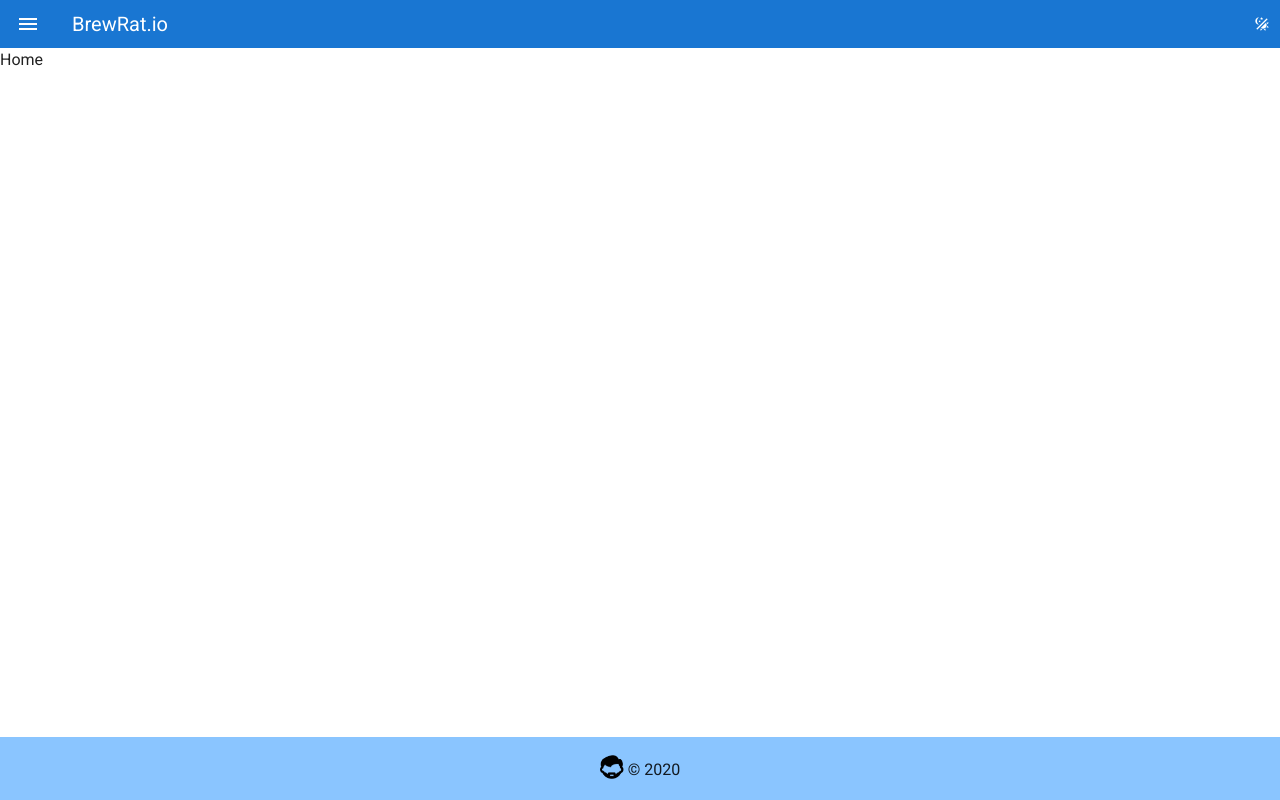
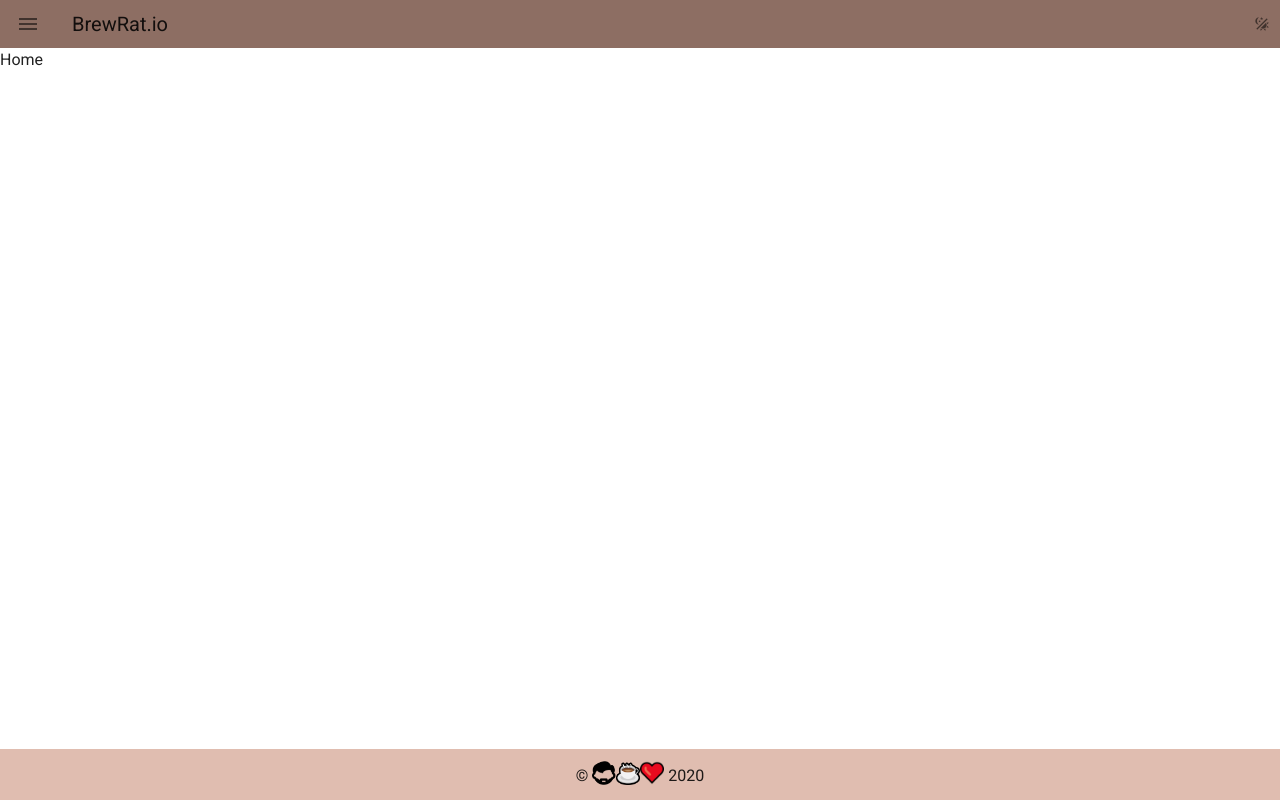
Before and after one commit to defeated/brewrat.io, a Vue app: page / in a window 1280 px wide. Built offline with nearby package versions, Linux system fonts and the light colour scheme.

Commit message:
playing with colors, footer

```diff
--- a/src/App.vue
+++ b/src/App.vue
@@ -3,7 +3,7 @@
 
     <v-navigation-drawer v-model="drawer" app />
 
-    <v-app-bar app flat dark dense color="primary">
+    <v-app-bar app flat dense color="primary">
       <v-app-bar-nav-icon @click="drawer = !drawer" />
       <v-toolbar-title>BrewRat.io</v-toolbar-title>
 
@@ -18,10 +18,12 @@
       <router-view />
     </v-content>
 
-    <v-footer inset app class="text-center" color="primary lighten-3">
+    <v-footer inset app padless class="text-center" color="primary lighten-3">
       <v-col class="text-center">
+        &copy;
         <img src="@/assets/face.png" height="24" width="24" />
-        &copy;
+        <img src="@/assets/coffee.png" height="24" width="24" />
+        <img src="@/assets/heart.png" height="24" width="24" />
         {{ new Date().getFullYear() }}
       </v-col>
     </v-footer>
--- a/src/plugins/vuetify.js
+++ b/src/plugins/vuetify.js
@@ -10,6 +10,7 @@ export default new Vuetify({
 
     themes: {
       light: {
+        primary: colors.brown.lighten1
       },
       dark: {
         primary: colors.brown.base
```
Also changed, not shown: src/assets/coffee.png (added), src/assets/heart.png (added).
